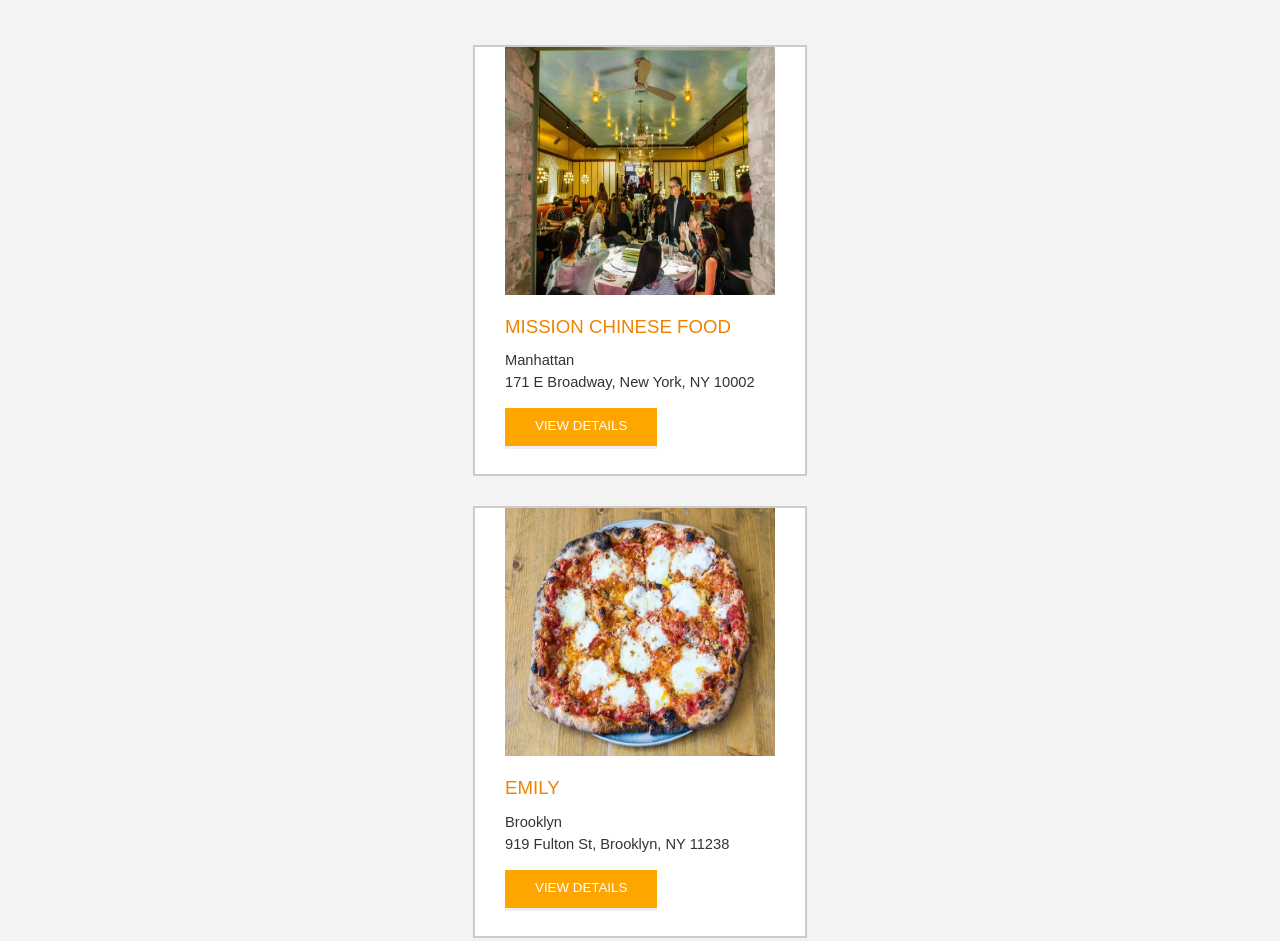
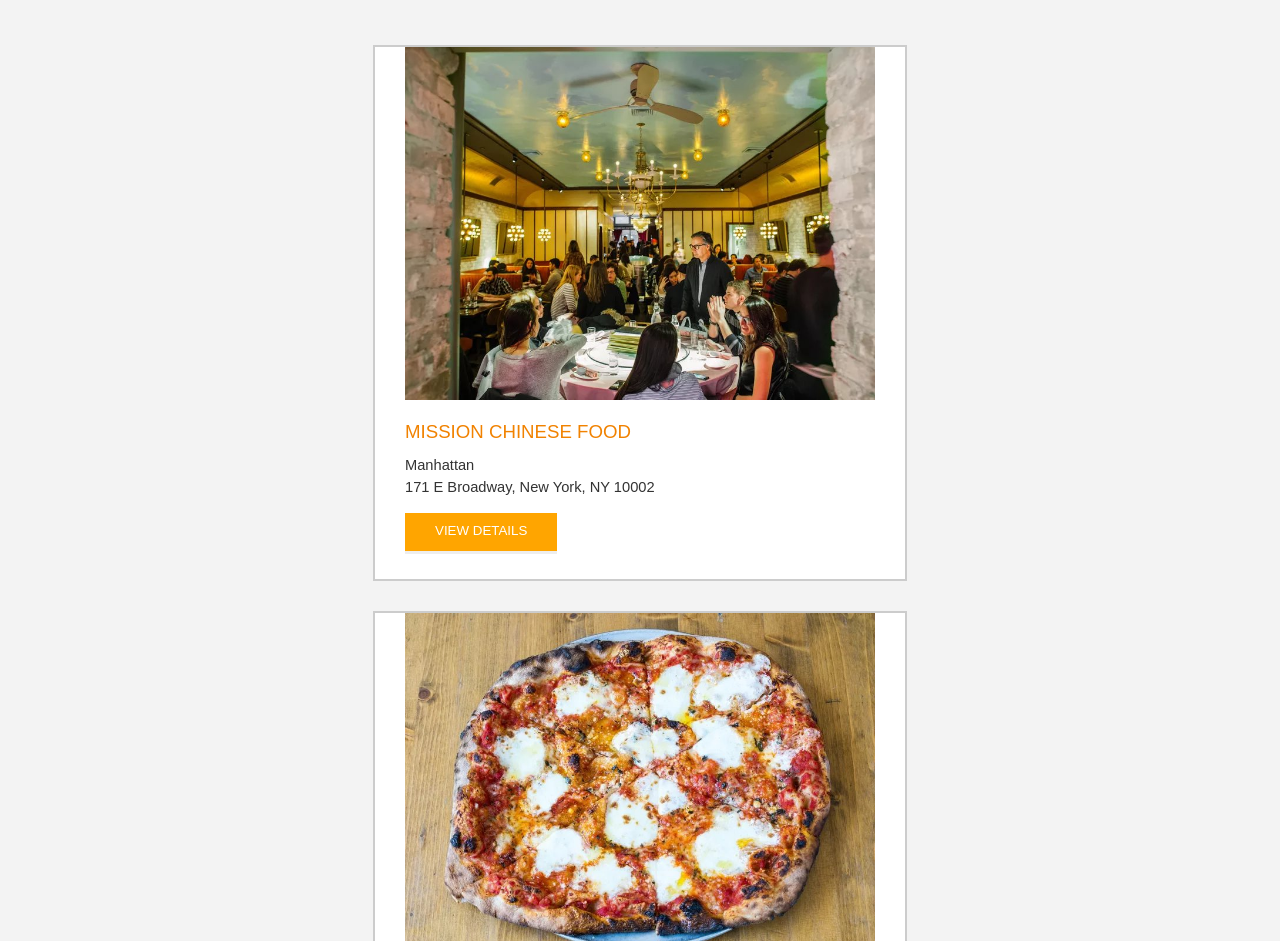
Before and after one commit to RevathiShanmugam/Udacity-project-restaurantReviewApp, a plain HTML site: page index.html in a window 1280 px wide. Shown: the part 571-1512 px from the top of the page. Drawn offline with nearby package versions, Linux system fonts and the light colour scheme.

Commit message:
Add base width for each item of the list

```diff
--- a/css/styles.css
+++ b/css/styles.css
@@ -150,7 +150,7 @@ nav h1 a {
   padding: 0 30px 25px;
   text-align: left;
 	max-width: 470px;
-  width: 270px;
+  width: 80%;
 }
 #restaurants-list .restaurant-img {
   background-color: #ccc;
```
